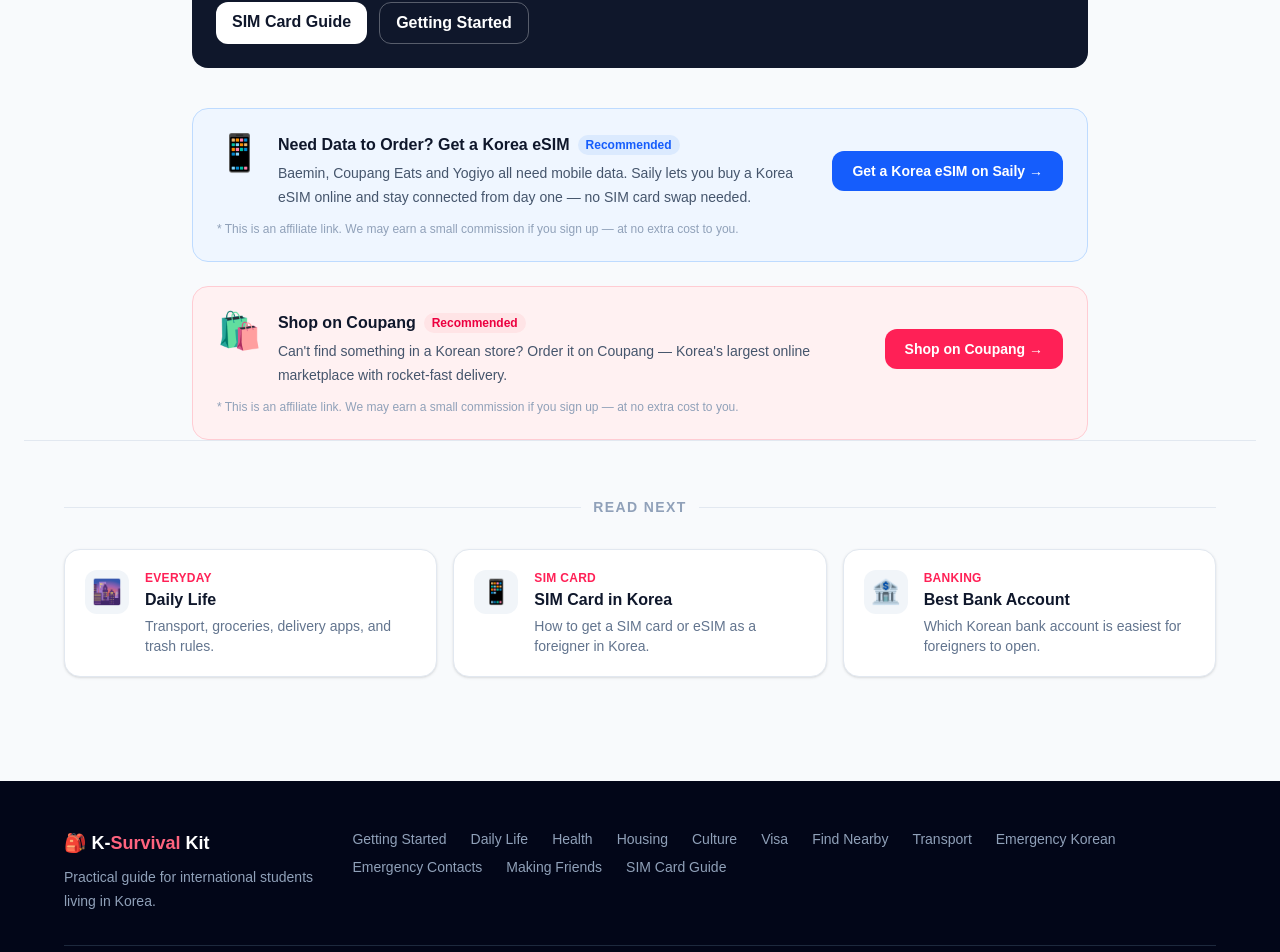
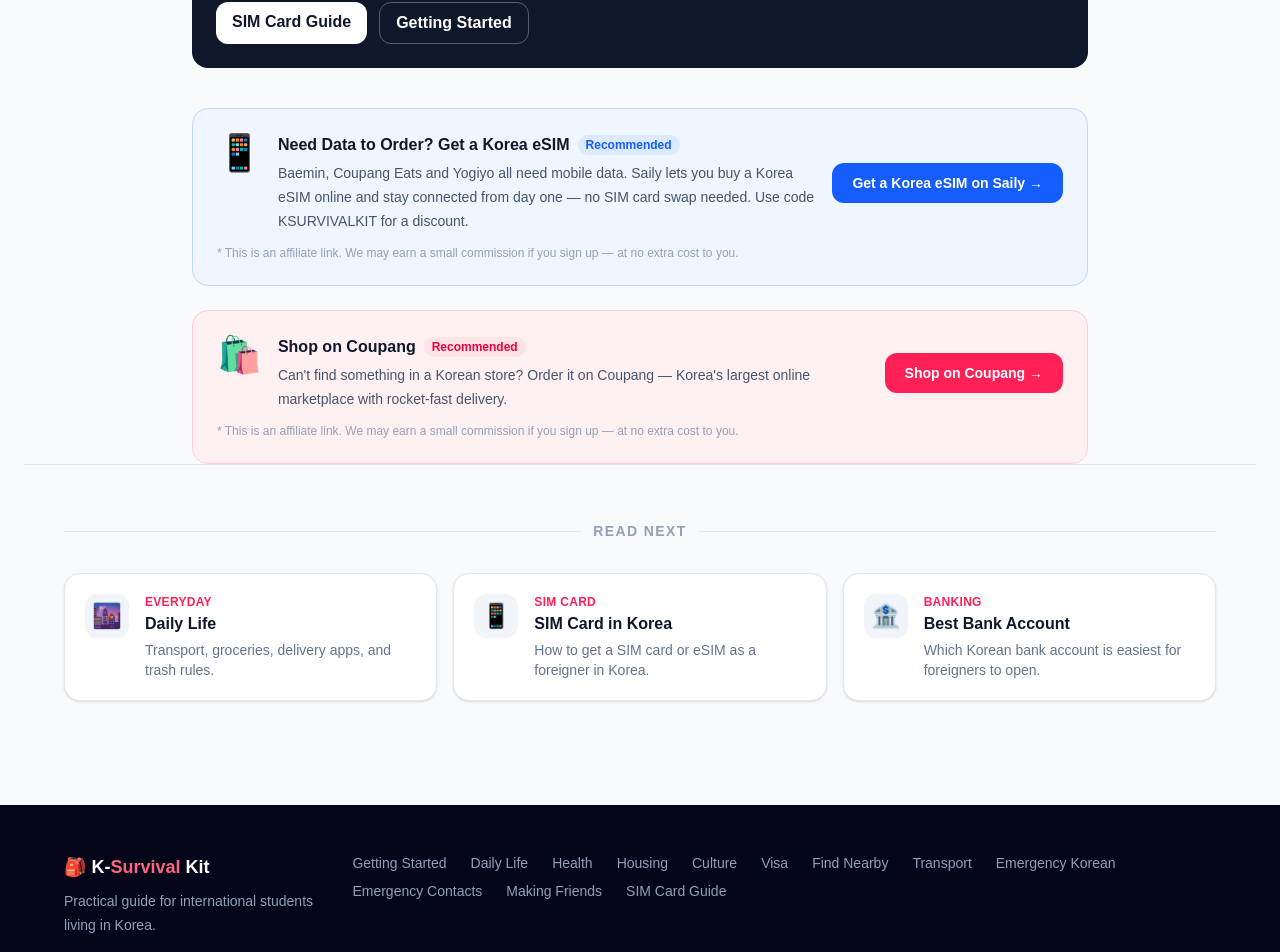
Before and after one commit to ksw9310/k-survival-kit, a Next.js app: page /en/korea-delivery-apps-guide in a window 1280 px wide. Shown: the part 3158-4110 px from the top of the page. Built offline with nearby package versions, Linux system fonts and the light colour scheme.

Commit message:
ㅅㄷㄴㅅ

```diff
--- a/app/[lang]/how-to-get-sim-card-in-korea/page.tsx
+++ b/app/[lang]/how-to-get-sim-card-in-korea/page.tsx
@@ -94,7 +94,7 @@ const CONTENT: Record<L, PageContent> = {
     heroLead: 'If you are a foreigner or international student arriving in Korea, getting a Korean phone number early makes life much easier. A SIM card in Korea is often needed for delivery apps, banking, account verification, and everyday communication.',
     introP: 'A SIM card in Korea is essential for foreigners and international students who want to use delivery apps, open bank accounts, and verify online services.',
     affiliateTitle: 'Get a Korea eSIM Before You Land',
-    affiliateDesc: 'Saily lets you buy a Korea eSIM online and activate it before your flight. No airport queues, no physical SIM needed — just scan a QR code and you\'re connected the moment you land.',
+    affiliateDesc: 'Saily lets you buy a Korea eSIM online and activate it before your flight. No airport queues, no physical SIM needed — just scan a QR code and you\'re connected the moment you land. Use code KSURVIVALKIT for a discount.',
     affiliateCta: 'Browse Korea eSIM Plans',
     quickAnswerTitle: 'Quick Answer',
     quickAnswerText: 'The easiest way to get a SIM card in Korea is to buy one at Incheon Airport or reserve one online for airport pickup. Most international students start with a prepaid SIM card or eSIM, then compare monthly plans later if they stay long-term.',
@@ -146,7 +146,7 @@ const CONTENT: Record<L, PageContent> = {
     heroLead: '如果您是刚到韩国的外国人或留学生，尽早获得韩国手机号码会让生活方便很多。在韩国，SIM卡通常是使用外卖应用、开设银行账户、账户验证和日常通话所必需的。',
     introP: '对于想使用外卖应用、开设银行账户和验证网络服务的外国人和留学生来说，韩国SIM卡是必不可少的。',
     affiliateTitle: '落地前先购入韩国eSIM',
-    affiliateDesc: 'Saily可让您在线购买韩国eSIM并在出发前激活。无需在机场排队，无需实体SIM卡——只需扫描二维码，落地即可上网。',
+    affiliateDesc: 'Saily可让您在线购买韩国eSIM并在出发前激活。无需在机场排队，无需实体SIM卡——只需扫描二维码，落地即可上网。使用优惠码 KSURVIVALKIT 享受折扣。',
     affiliateCta: '浏览韩国eSIM套餐',
     quickAnswerTitle: '简要回答',
     quickAnswerText: '在韩国获取SIM卡最简单的方式是在仁川机场购买，或在线预订并在机场取卡。大多数留学生从预付SIM卡或eSIM开始，如果长期居住则之后再比较月租套餐。',
@@ -198,7 +198,7 @@ const CONTENT: Record<L, PageContent> = {
     heroLead: 'Если вы иностранец или студент, приезжающий в Корею, ранний доступ к корейскому номеру телефона значительно упростит жизнь. SIM-карта в Корее часто нужна для приложений доставки, банковских услуг, верификации аккаунтов и повседневного общения.',
     introP: 'SIM-карта в Корее необходима иностранцам и студентам, которые хотят пользоваться приложениями доставки, открывать банковские счета и верифицировать онлайн-сервисы.',
     affiliateTitle: 'Купите корейскую eSIM до вылета',
-    affiliateDesc: 'Saily позволяет купить корейскую eSIM онлайн и активировать её до рейса. Никаких очередей в аэропорту, никакой физической SIM-карты — просто отсканируйте QR-код и выходите в интернет сразу после приземления.',
+    affiliateDesc: 'Saily позволяет купить корейскую eSIM онлайн и активировать её до рейса. Никаких очередей в аэропорту, никакой физической SIM-карты — просто отсканируйте QR-код и выходите в интернет сразу после приземления. Используйте код KSURVIVALKIT для скидки.',
     affiliateCta: 'Посмотреть планы eSIM для Кореи',
     quickAnswerTitle: 'Быстрый ответ',
     quickAnswerText: 'Самый простой способ получить SIM-карту в Корее — купить её в аэропорту Инчхон или заказать онлайн с получением в аэропорту. Большинство студентов начинают с предоплаченной SIM-карты или eSIM, а потом при необходимости выбирают месячный тариф.',
@@ -250,7 +250,7 @@ const CONTENT: Record<L, PageContent> = {
     heroLead: '韓国に来る外国人や留学生にとって、早めに韓国の電話番号を入手すると生活が格段に楽になります。韓国のSIMカードは、デリバリーアプリ・銀行口座・アカウント認証・日常のコミュニケーションに必要となることが多いです。',
     introP: 'デリバリーアプリを使いたい、銀行口座を開設したい、オンラインサービスを認証したい外国人・留学生にとって、韓国のSIMカードは必須です。',
     affiliateTitle: '渡航前に韓国eSIMを購入しよう',
-    affiliateDesc: 'Sailyなら韓国のeSIMをオンラインで購入し、フライト前に有効化できます。空港での行列も物理SIMも不要 — QRコードをスキャンするだけで、着陸と同時に接続できます。',
+    affiliateDesc: 'Sailyなら韓国のeSIMをオンラインで購入し、フライト前に有効化できます。空港での行列も物理SIMも不要 — QRコードをスキャンするだけで、着陸と同時に接続できます。クーポンコード KSURVIVALKIT で割引適用。',
     affiliateCta: '韓国eSIMプランを見る',
     quickAnswerTitle: 'ひと言で言うと',
     quickAnswerText: '韓国でSIMカードを入手する最も簡単な方法は、仁川空港で購入するか、オンラインで予約して空港で受け取ることです。多くの留学生はまずプリペイドSIMまたはeSIMから始め、長期滞在の場合は後で月額プランを比較します。',
@@ -302,7 +302,7 @@ const CONTENT: Record<L, PageContent> = {
     heroLead: 'Nếu bạn là người nước ngoài hoặc du học sinh đến Hàn Quốc, có số điện thoại Hàn Quốc sớm sẽ giúp cuộc sống dễ dàng hơn nhiều. SIM card ở Hàn Quốc thường cần thiết cho ứng dụng giao đồ ăn, ngân hàng, xác minh tài khoản và giao tiếp hàng ngày.',
     introP: 'SIM card ở Hàn Quốc là thiết yếu cho người nước ngoài và du học sinh muốn dùng ứng dụng giao đồ ăn, mở tài khoản ngân hàng và xác minh dịch vụ trực tuyến.',
     affiliateTitle: 'Mua eSIM Hàn Quốc trước khi đáp máy bay',
-    affiliateDesc: 'Saily cho phép bạn mua eSIM Hàn Quốc trực tuyến và kích hoạt trước chuyến bay. Không cần xếp hàng ở sân bay, không cần SIM vật lý — chỉ cần quét mã QR là kết nối ngay khi vừa đến.',
+    affiliateDesc: 'Saily cho phép bạn mua eSIM Hàn Quốc trực tuyến và kích hoạt trước chuyến bay. Không cần xếp hàng ở sân bay, không cần SIM vật lý — chỉ cần quét mã QR là kết nối ngay khi vừa đến. Dùng mã KSURVIVALKIT để được giảm giá.',
     affiliateCta: 'Xem các gói eSIM Hàn Quốc',
     quickAnswerTitle: 'Trả lời nhanh',
     quickAnswerText: 'Cách dễ nhất để có SIM card ở Hàn Quốc là mua tại sân bay Incheon hoặc đặt trước trực tuyến để nhận tại sân bay. Hầu hết du học sinh bắt đầu với SIM trả trước hoặc eSIM, sau đó so sánh các gói tháng nếu ở lâu dài.',
--- a/app/[lang]/korea-delivery-apps-guide/page.tsx
+++ b/app/[lang]/korea-delivery-apps-guide/page.tsx
@@ -433,11 +433,11 @@ export default async function KoreaDeliveryAppsGuidePage({ params }: Props) {
             }
             description={
               ({
-                en: 'Baemin, Coupang Eats and Yogiyo all need mobile data. Saily lets you buy a Korea eSIM online and stay connected from day one — no SIM card swap needed.',
-                zh: 'Baemin、Coupang Eats和Yogiyo都需要移动数据。Saily让您在线购买韩国eSIM，从第一天起保持网络连接——无需更换SIM卡。',
-                ru: 'Baemin, Coupang Eats и Yogiyo требуют мобильного интернета. Saily позволяет купить корейскую eSIM онлайн и оставаться на связи с первого дня — замена SIM не нужна.',
-                ja: 'Baemin・Coupang Eats・Yogiyoはモバイルデータが必要です。SailyでeSIMをオンライン購入し、初日から繋がり続けよう——SIM交換不要。',
-                vi: 'Baemin, Coupang Eats và Yogiyo đều cần dữ liệu di động. Saily cho phép bạn mua eSIM Hàn Quốc trực tuyến và kết nối từ ngày đầu tiên — không cần đổi SIM.',
+                en: 'Baemin, Coupang Eats and Yogiyo all need mobile data. Saily lets you buy a Korea eSIM online and stay connected from day one — no SIM card swap needed. Use code KSURVIVALKIT for a discount.',
+                zh: 'Baemin、Coupang Eats和Yogiyo都需要移动数据。Saily让您在线购买韩国eSIM，从第一天起保持网络连接——无需更换SIM卡。使用优惠码 KSURVIVALKIT 享受折扣。',
+                ru: 'Baemin, Coupang Eats и Yogiyo требуют мобильного интернета. Saily позволяет купить корейскую eSIM онлайн и оставаться на связи с первого дня — замена SIM не нужна. Используйте код KSURVIVALKIT для скидки.',
+                ja: 'Baemin・Coupang Eats・Yogiyoはモバイルデータが必要です。SailyでeSIMをオンライン購入し、初日から繋がり続けよう——SIM交換不要。クーポンコード KSURVIVALKIT で割引適用。',
+                vi: 'Baemin, Coupang Eats và Yogiyo đều cần dữ liệu di động. Saily cho phép bạn mua eSIM Hàn Quốc trực tuyến và kết nối từ ngày đầu tiên — không cần đổi SIM. Dùng mã KSURVIVALKIT để được giảm giá.',
               } as Record<string, string>)[lang] ?? 'Baemin, Coupang Eats and Yogiyo all need mobile data. Saily lets you buy a Korea eSIM online and stay connected from day one — no SIM card swap needed.'
             }
             href="https://go.saily.site/aff_c?offer_id=101&aff_id=13847"
```
Also changed, not shown: app/[lang]/transport/page.tsx (+5 -5 lines), 1 other file (tests, documents, lock files or other folders).
